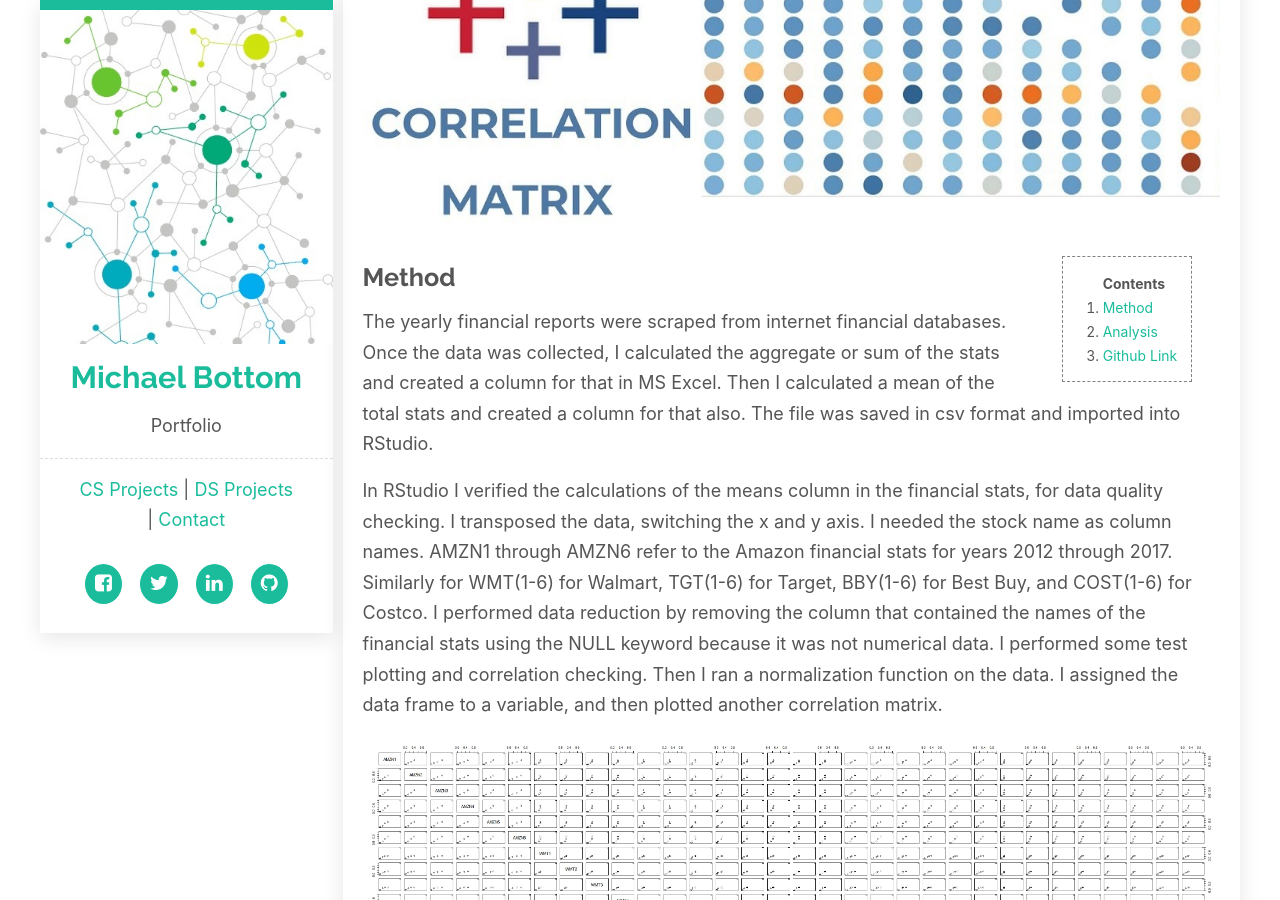
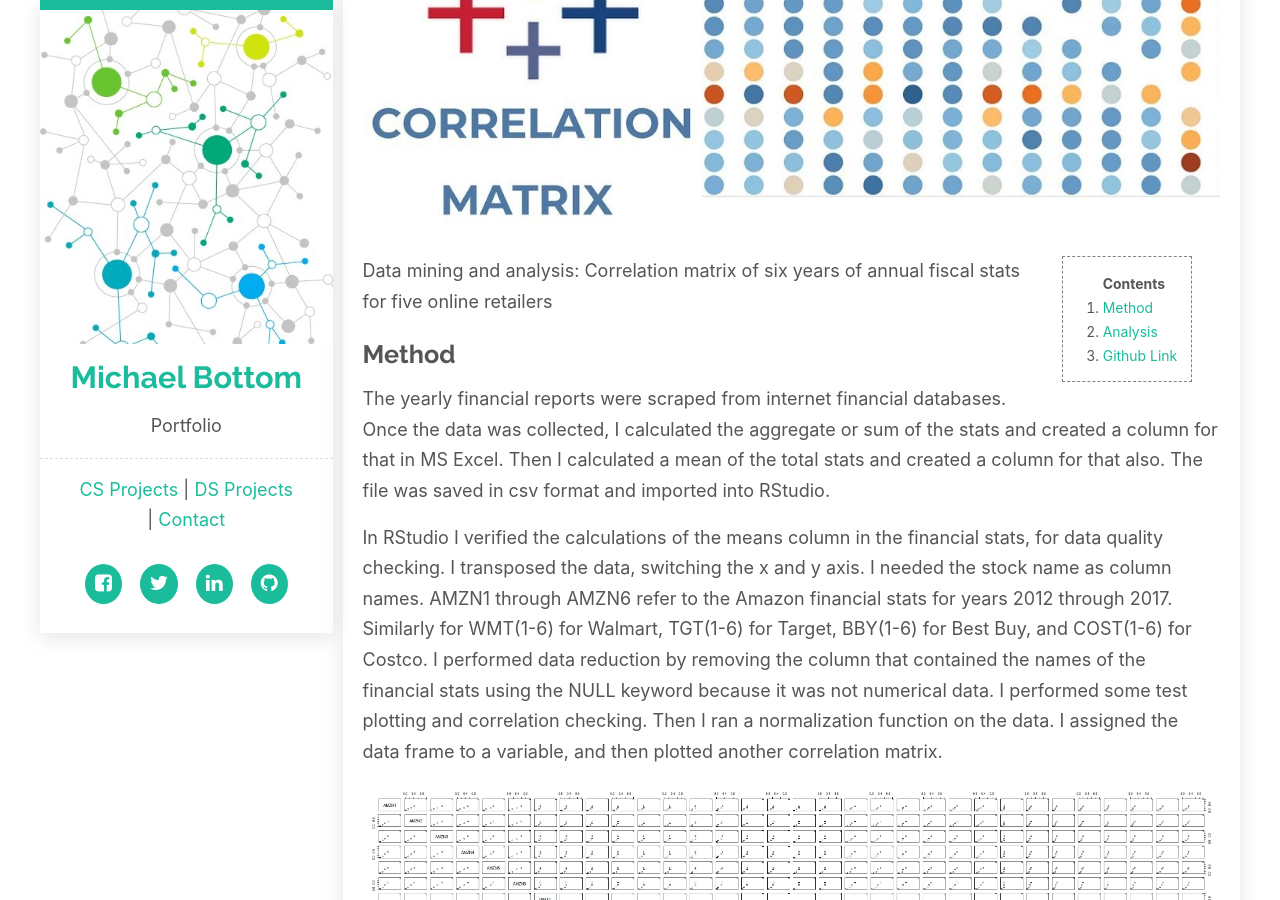
Before and after one commit to MLBott/home, a Jekyll site: the page built from _posts/2018-11-06-fiscal-correlation.md, in a window 1280 px wide and 900 px high, scrolled down 496 px. Built offline with Jekyll 4.4.1, drawn with Linux system fonts in a browser that asks for light colours; nearby versions of some CDN libraries; comment, search, counter and statistics services are not loaded.

Commit message:
Update 2018-11-06-fiscal-correlation.md

```diff
--- a/_posts/2018-11-06-fiscal-correlation.md
+++ b/_posts/2018-11-06-fiscal-correlation.md
@@ -7,6 +7,7 @@ categories:
     - correlation
 layout: post
 ---
+Data mining and analysis: Correlation matrix of six years of annual fiscal stats for five online retailers
 
 ## Method
 The yearly financial reports were scraped from internet financial databases. Once the data was collected, I calculated the aggregate or sum of the stats and created a column for that in MS Excel. Then I calculated a mean of the total stats and created a column for that also. The file was saved in csv format and imported into RStudio.
```
